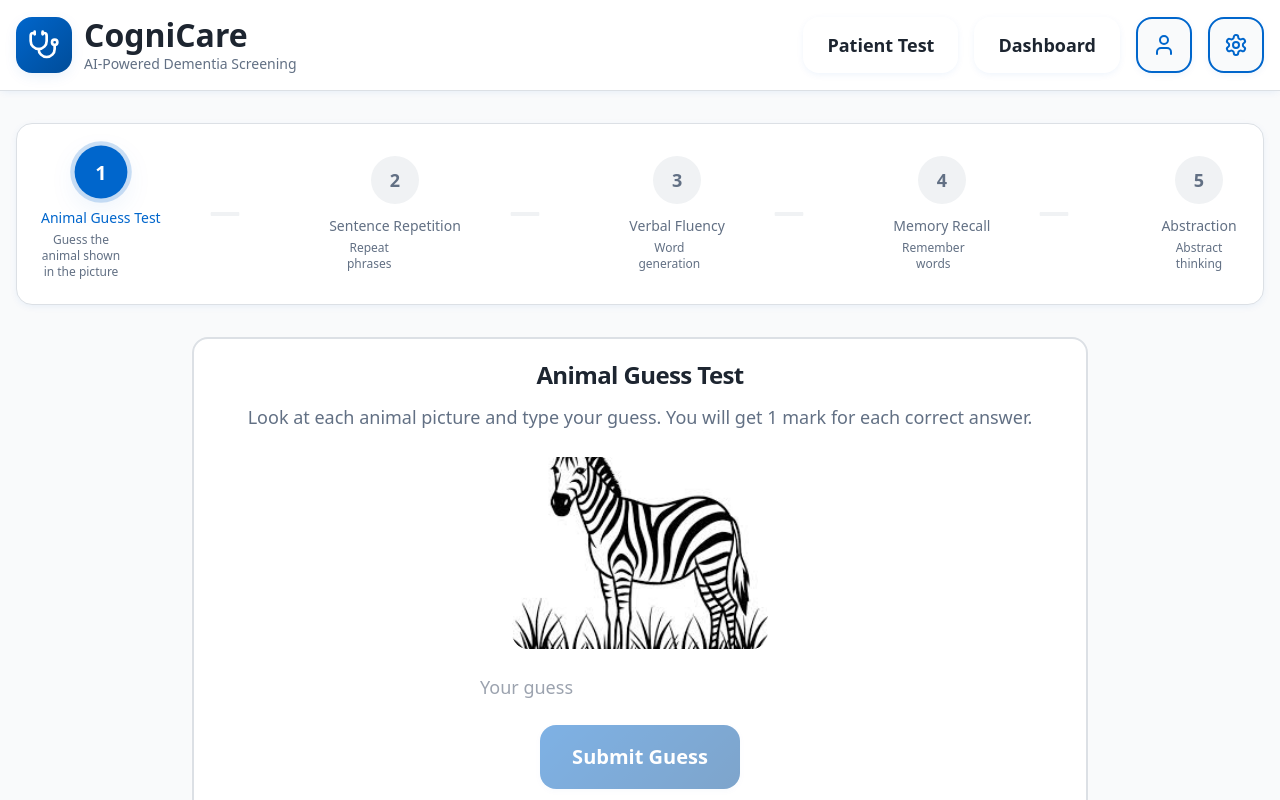
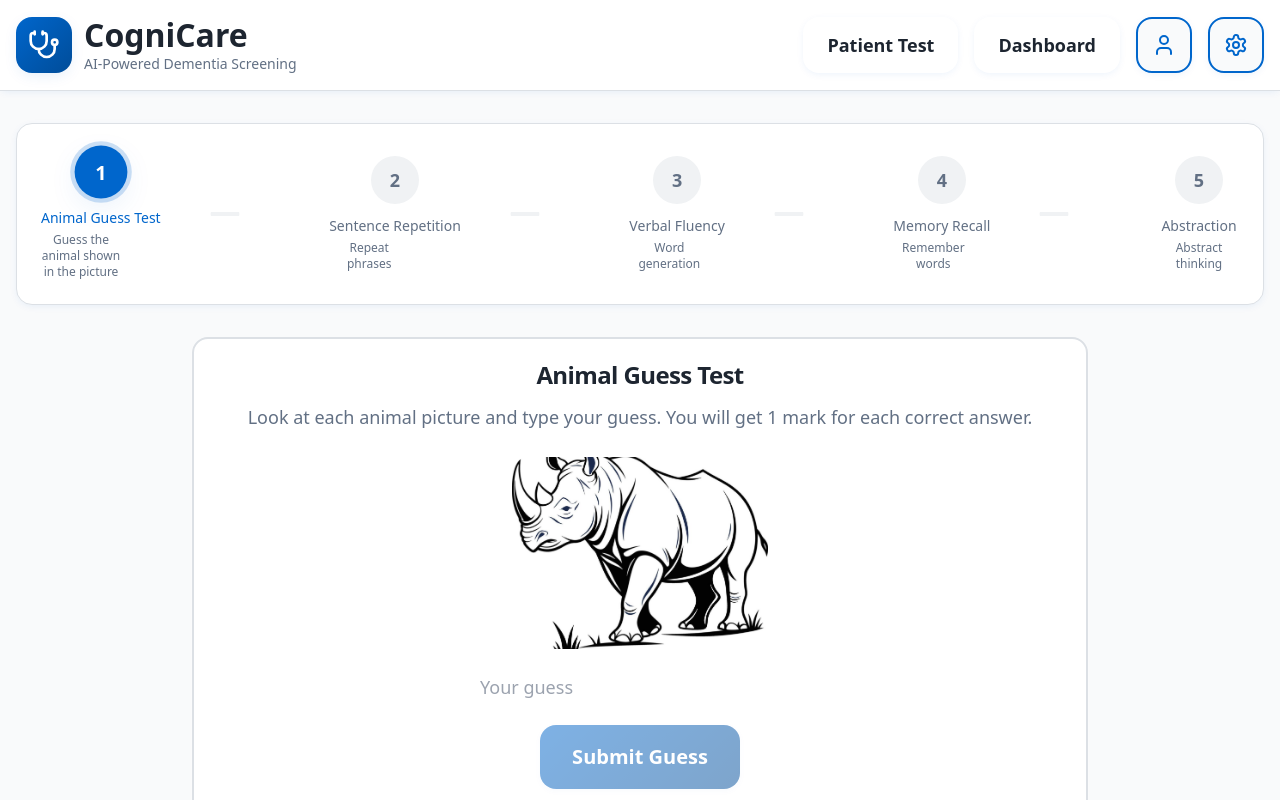
Before and after one commit to SiddheshDhomse/clarity-mind-scan, a React (Vite) app: page /test in a window 1280 px wide. Shown: the top 800 px of the page. Built offline with nearby package versions, Linux system fonts and the light colour scheme; the HTML template or start-up script is replaced by a standard one.

Commit message:
Update PatientTest.tsx

```diff
--- a/src/pages/PatientTest.tsx
+++ b/src/pages/PatientTest.tsx
@@ -21,7 +21,6 @@ const animalImages = [
   { src: "/assets/animals/panda.jpg", name: "Panda" },
   { src: "/assets/animals/kangaroo.png", name: "Kangaroo" },
   { src: "/assets/animals/bear.jpg", name: "Bear" },
-  { src: "/assets/animals/wolf.jpg", name: "Wolf" },
   { src: "/assets/animals/fox.jpg", name: "Fox" },
   { src: "/assets/animals/deer.jpg", name: "Deer" },
   { src: "/assets/animals/camel.jpg", name: "Camel" },
```
